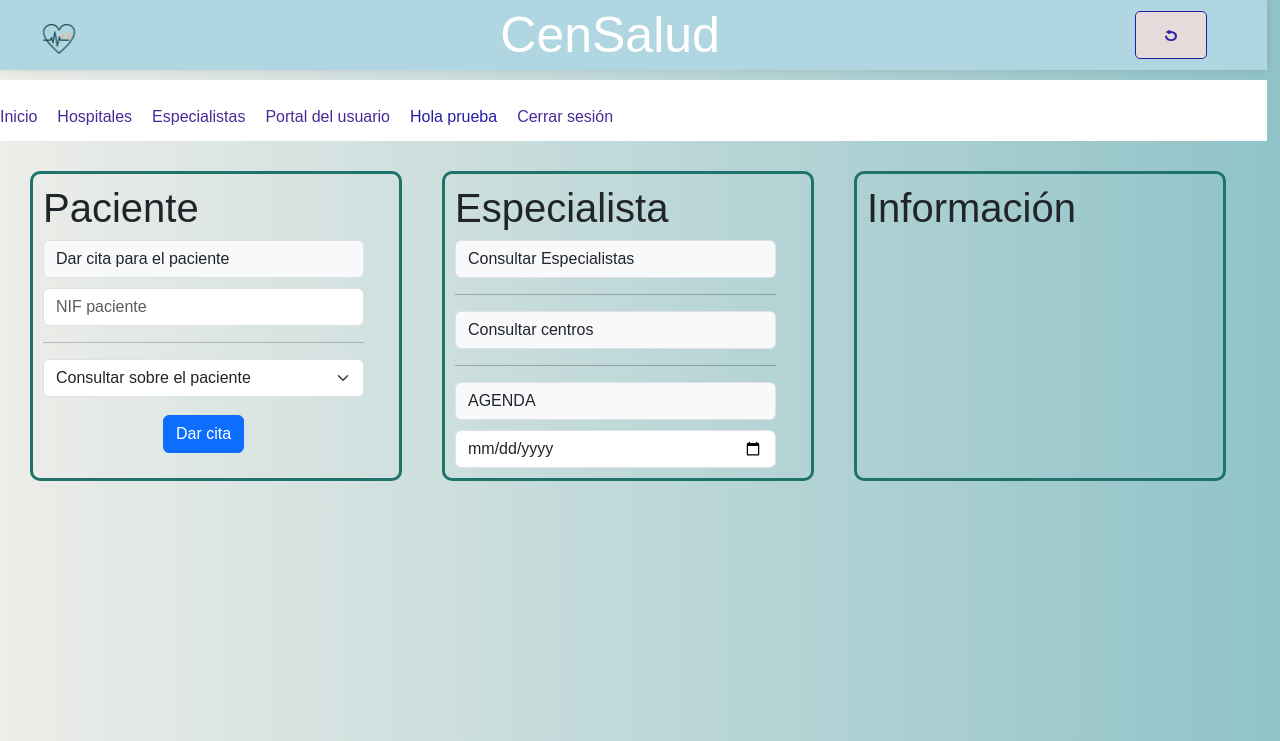
After one commit to anaicm/Hospital, a PHP site: page /Personal_autorizado/portal_usuario_autorizado.php in a window 1280 px wide. The commit adds this page. Shown: the top 741 px of the page. Run offline with PHP 8.4, Linux system fonts and the light colour scheme; the visitor is signed in with stand-in values (Sample User, id 1).

Commit message:
Actualización para el primer Sprint

```diff
--- /dev/null
+++ b/vista/Personal_autorizado/portal_usuario_autorizado.php
@@ -0,0 +1,139 @@
+<!DOCTYPE html>
+<html lang="en">
+
+<head>
+    <meta charset="UTF-8">
+    <meta http-equiv="X-UA-Compatible" content="IE=edge">
+    <meta name="viewport" content="width=device-width, initial-scale=1.0">
+    <title>Portal Usuario autorizado</title>
+</head>
+
+<body>
+    <link href="https://cdn.jsdelivr.net/npm/bootstrap@5.3.0-alpha3/dist/css/bootstrap.min.css" rel="stylesheet"
+        integrity="sha384-KK94CHFLLe+nY2dmCWGMq91rCGa5gtU4mk92HdvYe+M/SXH301p5ILy+dN9+nJOZ" crossorigin="anonymous">
+    <link rel="stylesheet" type="text/css" href="../css/Portal_especialista.css">
+    <link rel="stylesheet" type="text/css" href="../css/Portal_administrador.css">
+    <link rel="stylesheet" type="text/css" href="../css/cabecera.css">
+    <link rel="stylesheet" type="text/css" href="../css/barra_navegacion.css">
+
+    </head>
+
+    <?php
+session_start();//para poder leer y escribir en las variables de sesión
+if (!isset($_SESSION['usuario'])) {
+    header('location: ../login.php');
+    exit();
+}
+
+
+?>
+
+    <body class="body-fondo">
+        <!--Cabecera-------------------------------------------------------------------------------------------------->
+        <header class="main-header">
+            <div class="logo-container">
+                <a href="../index.html"><img src="../logos/logo_hospital4.png"></a>
+            </div>
+            <div class="title-container">
+                <h1>CenSalud</h1>
+            </div>
+            <div class="button-container">
+                <a href="../Administrador/portal_administrador.php" class="c-button user-button"><img
+                        src="../logos/logo_volver-1.png" class="logo-volver"></a>
+            </div>
+        </header>
+        <!--Barra de navegación------------------------------------------------------------------------------------------>
+        <div class="main">
+            <nav>
+                <ul>
+                    <li><a href="../portal_administrador.php">Inicio</a></li>
+                    <li><a href="../centros_hospitalarios.html">Hospitales</a></li>
+                    <li><a href="../especialistas.html">Especialistas</a></li>
+                    <li><a href="../portal_usuario.html">Portal del usuario</a></li>
+                    <li><a><?php echo "Hola" . " " . $_SESSION['usuario']; ?></a></li>
+                    <li><a href="../cerrar_session.php">Cerrar sesión</a></li>
+                </ul>
+            </nav>
+        </div>
+        <!--cuerpo de la página------------------------------------------------------------------------------------------->
+
+        <div class="contedor_izquierdo">
+            <div class="float-left cont_especialista">
+                <!--Personal maneja paciente-->
+                <h1>Paciente</h1>
+
+                <div class="texto_titulo" onclick="location.href = '../pedir_cita.php'">
+                    <div class="input-group-prepend">
+                        <span class="input-group-text" id="basic-addon3">Dar cita para el paciente </span>
+                    </div>
+                    <input placeholder="NIF paciente" required type="text" class="form-control" id="cita_paciente"
+                        name="cita_paciente" aria-describedby="basic-addon3">
+
+                </div>
+                <hr>
+                <div class="texto_titulo">
+                    <div class="input-group-prepend">
+                        <select class="form-select mb-3" id="consulta" required>
+                            <option value="">Consultar sobre el paciente</option>
+                            <option value="1">Consultar citas del paciente</option>
+                            <option value="1">Consultar informes del paciente</option>
+                            <option value="2">Consultar familiares del paciente</option>
+                        </select>
+                        <button type="button" name="btn_darCita" id="btn_darCita" class="btn btn-primary"
+                            data-toggle="modal" onclick="location.href = '../pedir_cita.php'"
+                            data-target="#exampleModal">
+                            Dar cita
+                        </button>
+                    </div>
+
+
+                </div>
+
+            </div>
+            <div class="float-right cont_especialista ">
+                <!--Personal consulta la especialidad, agenda y especialista-->
+                <h1>Especialista</h1>
+
+                <div class="texto_titulo">
+                    <div class="input-group-prepend" onclick="location.href = '../especialistas.html'">
+                        <span class="input-group-text" id="basic-addon3">Consultar Especialistas </span>
+                    </div>
+                    <hr>
+                    <div class="input-group-prepend" onclick="location.href = '../centros_hospitalarios.html'">
+                        <span class="input-group-text" id="basic-addon3">Consultar centros </span>
+                    </div>
+                    <hr>
+                    <div class="texto_titulo">
+                        <!--realiza lo mismo que ver la agenda en el portal del especialista-->
+                        <div class="input-group-prepend">
+                            <span class="input-group-text" id="basic-addon3">AGENDA </span>
+                        </div>
+                        <input required type="date" class="form-control" id="agenda" name="agenda"
+                            aria-describedby="basic-addon3">
+                    </div>
+
+                </div>
+            </div>
+            <!--En este div mostrará la información seleccionada por el personal del paciente-->
+            <div class="float-right cont_especialista ">
+                <!--El personal da información sobre los centros que hay-->
+                <h1>Información</h1>
+                <div class="">
+
+
+                </div>
+            </div>
+
+            <div class="clearfix"></div>
+        </div>
+
+
+
+
+        <script src="https://cdn.jsdelivr.net/npm/bootstrap@5.3.0-alpha3/dist/js/bootstrap.bundle.min.js"
+            integrity="sha384-ENjdO4Dr2bkBIFxQpeoTz1HIcje39Wm4jDKdf19U8gI4ddQ3GYNS7NTKfAdVQSZe" crossorigin="anonymous">
+        </script>
+
+    </body>
+
+</html>
--- a/vista/css/Portal_especialista.css
+++ b/vista/css/Portal_especialista.css
@@ -9,6 +9,7 @@
     margin: 10px 30px 10px 10px;
     padding: 10px 35px 10px 10px;
     border: 3px solid #1F736A ;
+    border-radius: 10px;
     width: 30%;
 }
 .contedor_izquierdo{/*Contenedor para la parte del informe de paciente*/
--- a/vista/css/mis_citas.css
+++ b/vista/css/mis_citas.css
@@ -7,7 +7,7 @@
     height: 200px;
     width: 75%;
     border-radius: 10px;
-    background-image: url("../imagenes/imagenes_portal_de_usuario/Cabecera_Portal_usuario.png");
+    background-image: url("../imagenes/imagenes_portal_de_usuario/MisCitas_Portal_usuario.png");
   }
   .cabecera-cuerpo-citas p {/*Estilos para el texto que contiene la cabecera*/
     padding-top: 120px;
--- a/vista/portal_usuario.html
+++ b/vista/portal_usuario.html
@@ -35,7 +35,7 @@
     <div class="cuerpo">
     <!--Tarjetas donde el usuario puede interactuar según quiera, cada tarjeta va a una página.-->
       <div class="cabecera-cuerpo">
-        <p>Bienvenido Marsal a tu portal de salud</p>
+        <p>Bienvenido (Nombre) a tu portal de salud</p>
       </div>
     </div>
     <div class="menu-tarjetas">
```
Also changed, not shown: vista/css/Portal_Administrador.css (line endings or trailing spaces), vista/imagenes/imagenes_portal_de_usuario/MisCitas_Portal_usuario.png (added), vista/imagenes/imagenes_portal_de_usuario/pedir_cita.png.
